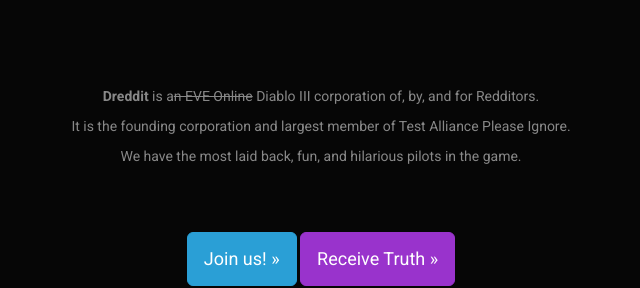
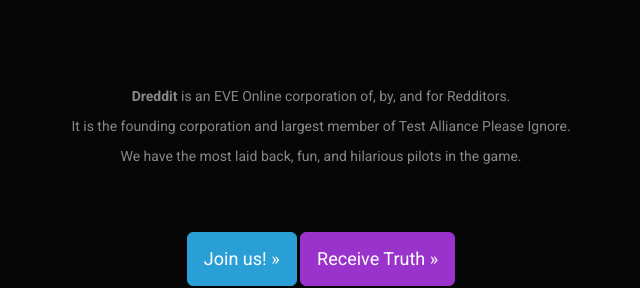
Before and after one commit to Dran-Arcana/dredditisrecruiting.github.io, a Jekyll site: the page built from index.html, in a window 1280 px wide. Shown: the part 329-617 px from the top of the page, without its empty margins (319-959 px from the left). Built offline with Jekyll 4.4.1, drawn with Linux system fonts in a browser that asks for light colours; nearby versions of some CDN libraries.

Commit message:
Revert "We Diablo III now."
This reverts commit 7e6b1ec0542ea3bd3c08981d7b59e728dbab881b.

```diff
--- a/_layouts/landing.html
+++ b/_layouts/landing.html
@@ -8,7 +8,7 @@
         </div>
     </div>
     <div class="row row-centered row-bottom-pad">
-        <p><strong>Dreddit</strong> is a<strike>n EVE Online</strike> Diablo III corporation of, by, and for Redditors.</p>
+        <p><strong>Dreddit</strong> is an EVE Online corporation of, by, and for Redditors.</p>
         <p>It is the founding corporation and largest member of Test Alliance Please Ignore.</p>
         <p>We have the most laid back, fun, and hilarious pilots in the game.</p>
     </div>
```
